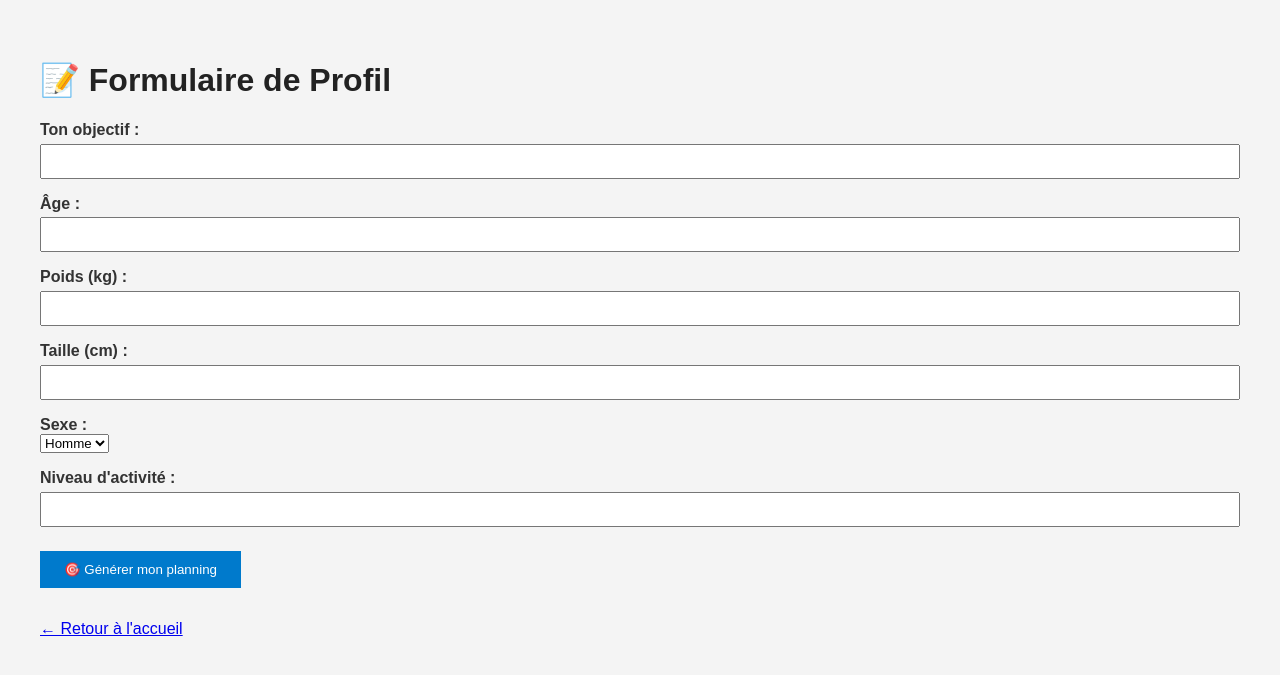
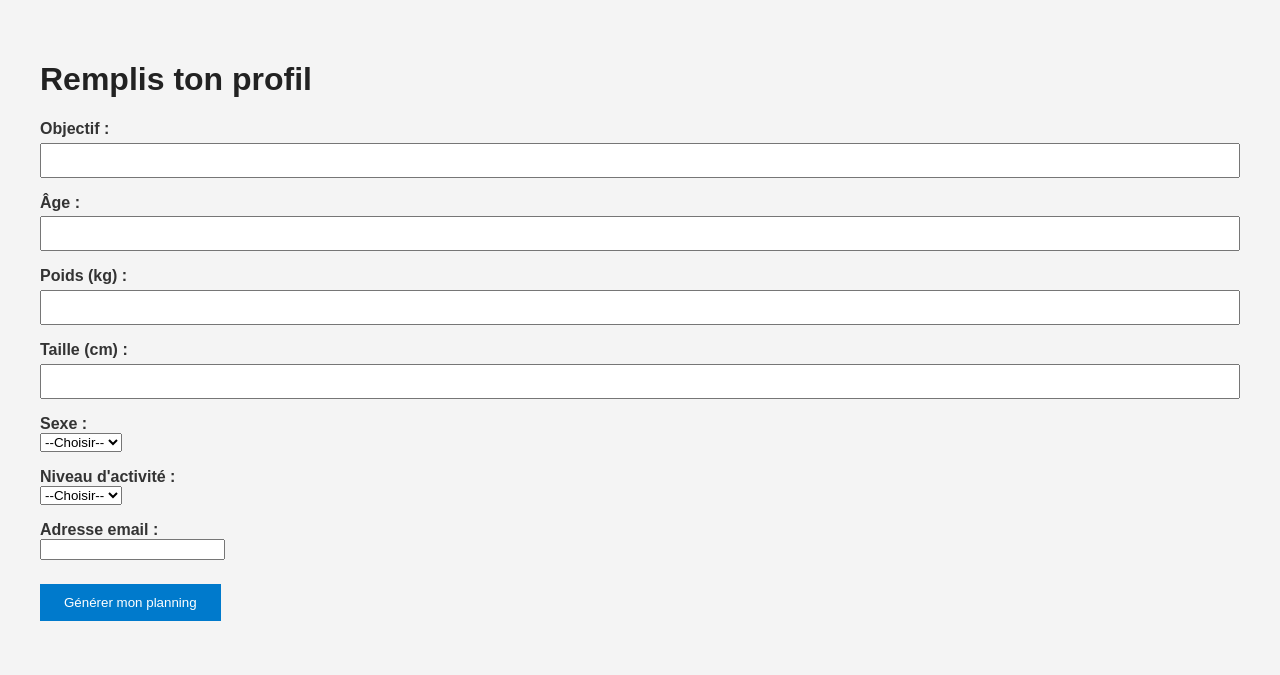
Before and after one commit to gregoirechatel/monprojetia, a FastAPI app: page /formulaire in a window 1280 px wide. Shown: the top 675 px of the page. Run offline with FastAPI, Linux system fonts and the light colour scheme.

```diff
--- a/templates/formulaire.html
+++ b/templates/formulaire.html
@@ -2,39 +2,43 @@
 <html lang="fr">
 <head>
     <meta charset="UTF-8">
-  <meta name="viewport" content="width=device-width, initial-scale=1">
-  <title>Formulaire</title>
+    <title>Formulaire Coaching</title>
     <link rel="stylesheet" href="/static/style.css">
 </head>
 <body>
-  <div class="container">
-    <h1>📝 Formulaire de Profil</h1>
-    <form action="/generer" method="post" class="form-grid">
-      <label for="objectif">Ton objectif :</label>
-      <input type="text" id="objectif" name="objectif" required>
+    <h1>Remplis ton profil</h1>
+    <form action="/generer" method="post">
+        <label for="objectif">Objectif :</label>
+        <input type="text" id="objectif" name="objectif" required><br>
 
         <label for="age">Âge :</label>
-      <input type="number" id="age" name="age" required>
+        <input type="number" id="age" name="age" required><br>
 
         <label for="poids">Poids (kg) :</label>
-      <input type="number" step="0.1" id="poids" name="poids" required>
+        <input type="number" step="0.1" id="poids" name="poids" required><br>
 
         <label for="taille">Taille (cm) :</label>
-      <input type="number" id="taille" name="taille" required>
+        <input type="number" id="taille" name="taille" required><br>
 
         <label for="sexe">Sexe :</label>
         <select id="sexe" name="sexe" required>
+            <option value="">--Choisir--</option>
             <option value="Homme">Homme</option>
             <option value="Femme">Femme</option>
-        <option value="Autre">Autre</option>
-      </select>
+        </select><br>
 
         <label for="activite">Niveau d'activité :</label>
-      <input type="text" id="activite" name="activite" required>
+        <select id="activite" name="activite" required>
+            <option value="">--Choisir--</option>
+            <option value="faible">Faible</option>
+            <option value="modérée">Modérée</option>
+            <option value="intense">Intense</option>
+        </select><br>
 
-      <button type="submit" class="submit-btn">🎯 Générer mon planning</button>
+        <label for="email">Adresse email :</label>
+        <input type="email" id="email" name="email" required><br>
+
+        <button type="submit">Générer mon planning</button>
     </form>
-    <a href="/" class="back-link">← Retour à l'accueil</a>
-  </div>
 </body>
 </html>
```
Lines whose indentation alone changed are shown as unchanged.
